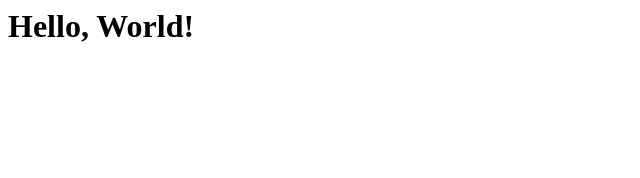
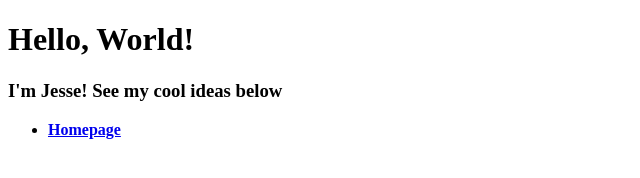
Before and after one commit to ohshaban/CSWebNite, a plain HTML site: page index.html in a window 1280 px wide. Shown: the whole page, without its empty margins (0-640 px from the left). Drawn offline with Linux system fonts and the light colour scheme.

Commit message:
New Stuff

```diff
--- a/index.html
+++ b/index.html
@@ -1 +1,17 @@
-<h1>Hello, World!</h1>
+<!DOCTYPE html>
+
+<html>
+    <body>
+        <div id="aboutme">
+            <h1>Hello, World!</h1>
+            <h3>I'm Jesse! See my cool ideas below</h3>
+            <div class="container">
+                <div class="card">
+                    <ul>
+                        <li><b><a href="index.html">Homepage</a></b></li>
+                    </ul>
+                </div>
+            </div>
+        </div>
+    </body>
+</html>
```
